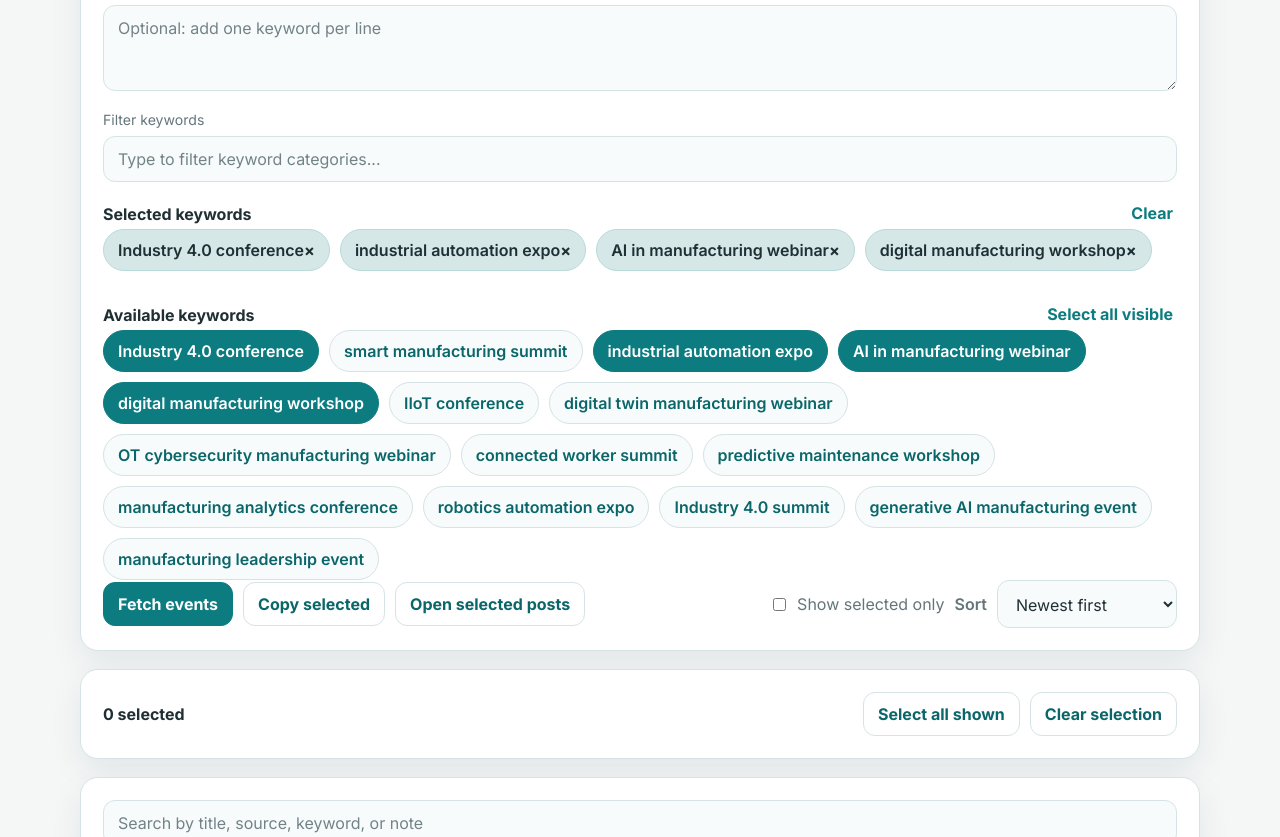
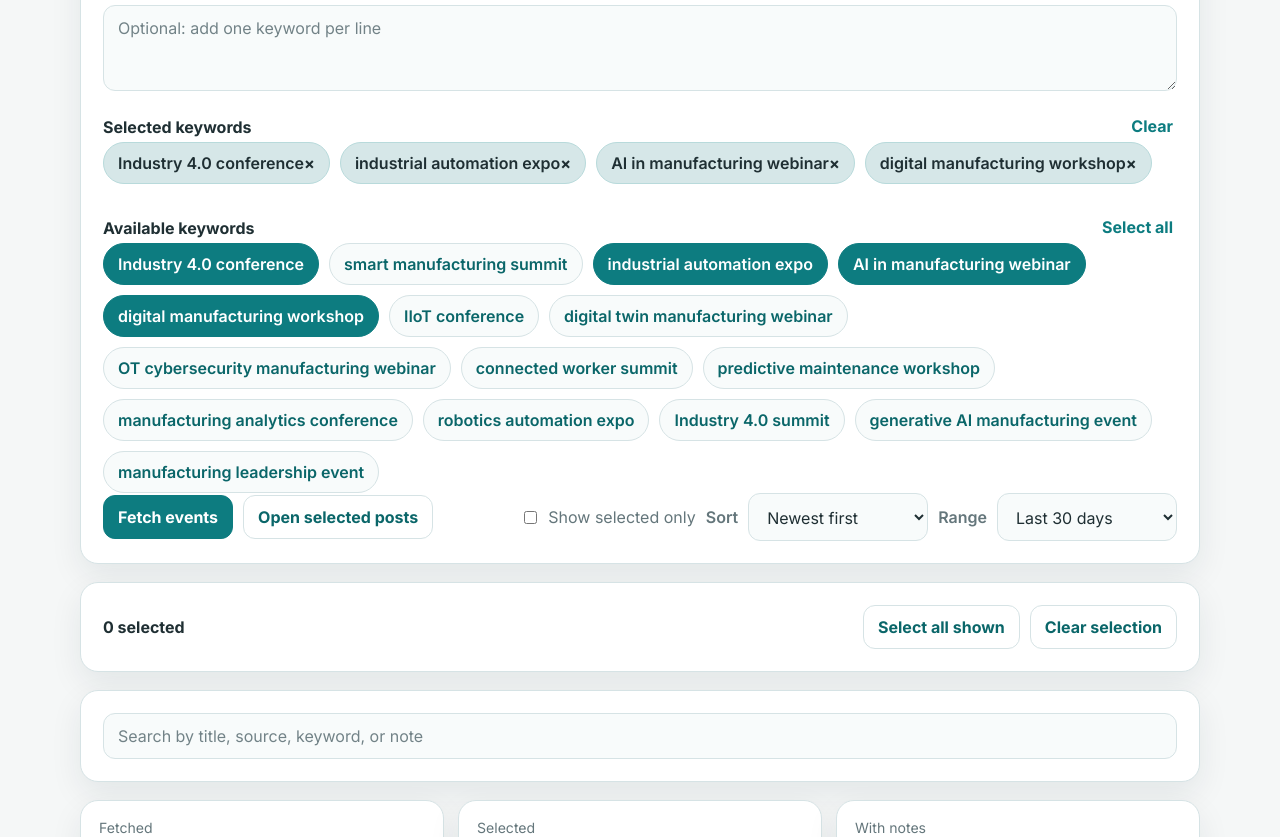
Before and after one commit to hunterahmed50-cpu/jeff-newsletter-tool, a website: page index.html in a window 1280 px wide. Shown: the part 263-1100 px from the top of the page. Drawn offline with Linux system fonts and the light colour scheme.

Commit message:
Update index.html

```diff
--- a/index.html
+++ b/index.html
@@ -7,7 +7,7 @@
   <link rel="preconnect" href="https://fonts.googleapis.com">
   <link rel="preconnect" href="https://fonts.gstatic.com" crossorigin>
   <link href="https://fonts.googleapis.com/css2?family=Inter:wght@400;500;600;700;800&display=swap" rel="stylesheet">
-  <link rel="stylesheet" href="style.css?v=20260605" />
+  <link rel="stylesheet" href="style.css?v=20260606" />
   <script src="https://cdn.sheetjs.com/xlsx-0.20.2/package/dist/xlsx.full.min.js"></script>
 </head>
 <body>
@@ -42,9 +42,6 @@
         <label class="field-label" for="customKeywords">Custom keywords</label>
         <textarea id="customKeywords" class="input keywords-input" rows="3" placeholder="Optional: add one keyword per line"></textarea>
 
-        <label class="field-label" for="keywordSearch">Filter keywords</label>
-        <input id="keywordSearch" class="input keywords-search" type="search" placeholder="Type to filter keyword categories..." />
-
         <div class="keyword-block">
           <div class="keyword-heading-row">
             <h3>Selected keywords</h3>
@@ -56,7 +53,7 @@
         <div class="keyword-block">
           <div class="keyword-heading-row">
             <h3>Available keywords</h3>
-            <button id="selectVisibleKeywordBtn" class="text-button" type="button">Select all visible</button>
+            <button id="selectVisibleKeywordBtn" class="text-button" type="button">Select all</button>
           </div>
           <div id="keywordGrid" class="chip-grid"></div>
         </div>
@@ -64,7 +61,6 @@
         <div class="toolbar">
           <div class="toolbar-group">
             <button id="fetchBtn" class="btn btn-primary" type="button">Fetch events</button>
-            <button id="copyBtn" class="btn btn-secondary" type="button">Copy selected</button>
             <button id="goSelectedBtn" class="btn btn-secondary" type="button">Open selected posts</button>
           </div>
           <div class="toolbar-group toolbar-group-right">
@@ -78,6 +74,11 @@
               <option value="oldest">Oldest first</option>
               <option value="source">Source A-Z</option>
               <option value="title">Title A-Z</option>
+            </select>
+            <label class="inline-label" for="dateRangeSelect">Range</label>
+            <select id="dateRangeSelect" class="input select-input" aria-label="Fetch date range">
+              <option value="7">Last 7 days</option>
+              <option value="30" selected>Last 30 days</option>
             </select>
           </div>
         </div>
@@ -117,6 +118,7 @@
 
       <section id="status" class="status" aria-live="polite"></section>
       <section id="eventsList" class="events-list" aria-label="Event results"></section>
+      <nav id="pagination" class="panel pagination" aria-label="Event results pagination"></nav>
     </section>
 
     <section id="selectedView" hidden>
```
